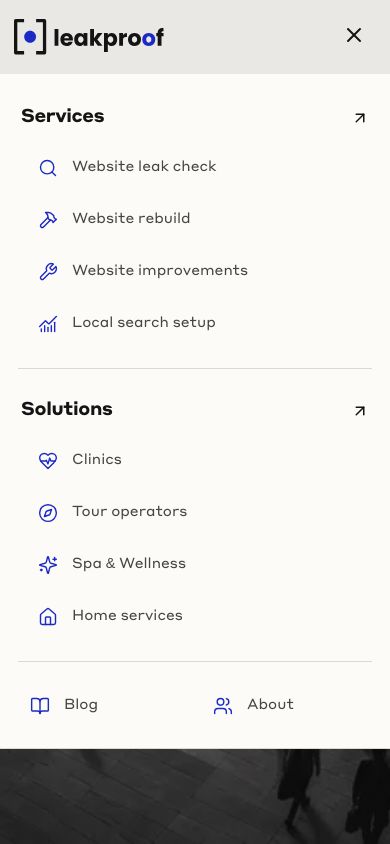
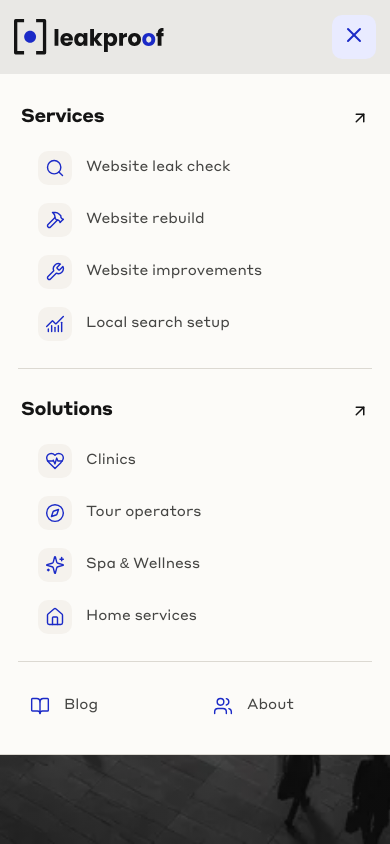
Before and after one commit to AdiKsOnDev/leakproof, a React (Vite) app: page / in a window 390 px wide. Both pictures are taken after a click on the button "Open navigation". Shown: the top 844 px of the page. Built offline with nearby package versions, Linux system fonts and the light colour scheme.

Commit message:
feat(site-ui): add mobile navigation motion and interaction feedback

```diff
--- a/src/components/layout/Header.tsx
+++ b/src/components/layout/Header.tsx
@@ -46,6 +46,7 @@ export function Header() {
   const [dropdownOpen, setDropdownOpen] = useState(false)
   const [dropdownDirection, setDropdownDirection] = useState<'left' | 'right'>('right')
   const dropdownGroupRef = useRef<HTMLDivElement>(null)
+  const menuButtonRef = useRef<HTMLButtonElement>(null)
   const triggerRefs = useRef<Partial<Record<DropdownKey, HTMLAnchorElement>>>({})
   const closeTimerRef = useRef<ReturnType<typeof setTimeout>>()
   const exitTimerRef = useRef<ReturnType<typeof setTimeout>>()
@@ -119,8 +120,21 @@ export function Header() {
     }
     const previousOverflow = document.body.style.overflow
     document.body.style.overflow = 'hidden'
+    const dismissOnEscape = (event: KeyboardEvent) => {
+      if (event.key !== 'Escape') return
+      setMenuOpen(false)
+      menuButtonRef.current?.focus()
+    }
+    const desktop = window.matchMedia('(min-width: 801px)')
+    const closeOnDesktop = () => {
+      if (desktop.matches) setMenuOpen(false)
+    }
+    document.addEventListener('keydown', dismissOnEscape)
+    desktop.addEventListener('change', closeOnDesktop)
     return () => {
       document.body.style.overflow = previousOverflow
+      document.removeEventListener('keydown', dismissOnEscape)
+      desktop.removeEventListener('change', closeOnDesktop)
     }
   }, [menuOpen])
 
@@ -141,16 +155,18 @@ export function Header() {
         </Link>
 
         <button
+          ref={menuButtonRef}
           className="menu-button"
           type="button"
           aria-label={menuOpen ? 'Close navigation' : 'Open navigation'}
           aria-expanded={menuOpen}
+          aria-controls="site-navigation"
           onClick={() => setMenuOpen((current) => !current)}
         >
           {menuOpen ? <X size={24} /> : <Menu size={24} />}
         </button>
 
-        <nav className={`site-nav ${menuOpen ? 'site-nav--open' : ''}`} aria-label="Main navigation">
+        <nav id="site-navigation" className={`site-nav ${menuOpen ? 'site-nav--open' : ''}`} aria-label="Main navigation">
           <div className="site-nav__links site-nav__links--desktop">
             <div
               className="site-nav__dropdown-group"
@@ -262,8 +278,9 @@ export function Header() {
                       return (
                         <li key={item.path}>
                           <NavLink to={item.path} onClick={closeMenu}>
-                            <Icon aria-hidden="true" size={20} strokeWidth={1.7} />
+                            <span className="mobile-nav__icon"><Icon aria-hidden="true" size={20} strokeWidth={1.7} /></span>
                             <span>{item.label}</span>
+                            <ArrowUpRight className="mobile-nav__link-arrow" aria-hidden="true" size={16} />
                           </NavLink>
                         </li>
                       )
--- a/src/styles/_responsive.scss
+++ b/src/styles/_responsive.scss
@@ -70,6 +70,10 @@
     background: $paper;
     max-height: calc(100dvh - 74px);
     overflow-y: auto;
+    overscroll-behavior-y: contain;
+    padding-bottom: max(24px, env(safe-area-inset-bottom));
+    scrollbar-width: thin;
+    scrollbar-color: $line $paper;
   }
 
   .site-nav--open {
@@ -140,6 +144,56 @@
   }
 
   .mobile-nav__secondary { display: grid; grid-template-columns: repeat(2, minmax(0, 1fr)); gap: 12px; padding-top: 20px; }
+
+  .mobile-nav__icon {
+    display: grid;
+    width: 34px;
+    height: 34px;
+    flex: none;
+    border-radius: $radius-small;
+    background: $cream;
+    place-items: center;
+    transition: background-color 150ms ease, color 150ms ease;
+  }
+
+  .mobile-nav__submenu a { padding-block: 7px; }
+  .mobile-nav__submenu a > span:nth-child(2) { flex: 1; }
+  .mobile-nav__submenu .mobile-nav__link-arrow {
+    opacity: 0;
+    transform: translate(-3px, 3px);
+    transition: opacity 150ms ease, transform 150ms ease;
+  }
+
+  .site-nav__mobile a {
+    transition: background-color 150ms ease, color 150ms ease, transform 120ms ease;
+  }
+
+  .site-nav__mobile a:focus-visible {
+    outline: 2px solid $blue;
+    outline-offset: 2px;
+  }
+
+  .site-nav__mobile a:active { transform: scale(0.985); background: $soft-blue; }
+  .mobile-nav__submenu a[aria-current='page'] { font-weight: 700; }
+  .mobile-nav__submenu a[aria-current='page'] .mobile-nav__icon { background: $blue; }
+  .mobile-nav__submenu a[aria-current='page'] .mobile-nav__icon svg { color: $white; }
+  .mobile-nav__submenu a:is(:focus-visible, :active, [aria-current='page']) .mobile-nav__link-arrow { opacity: 1; transform: none; }
+
+  .menu-button { border-radius: $radius-small; transition: background-color 150ms ease; }
+  .menu-button[aria-expanded='true'] { background: $soft-blue; color: $blue; }
+
+  @media (prefers-reduced-motion: no-preference) {
+    .site-nav--open { animation: mobile-directory-open 240ms cubic-bezier(0.16, 1, 0.3, 1); }
+    .site-nav--open .mobile-nav__section,
+    .site-nav--open .mobile-nav__secondary { animation: mobile-directory-group 220ms cubic-bezier(0.16, 1, 0.3, 1) both; }
+    .site-nav--open .mobile-nav__section:nth-child(2) { animation-delay: 35ms; }
+    .site-nav--open .mobile-nav__secondary { animation-delay: 70ms; }
+  }
+
+  @media (prefers-reduced-motion: reduce) {
+    .site-nav__mobile a:active { transform: none; }
+    .mobile-nav__submenu .mobile-nav__link-arrow { transform: none; transition: opacity 100ms ease; }
+  }
 
   .site-nav__link {
     display: flex;
@@ -423,6 +477,16 @@
   .site-footer__brand {
     grid-column: 1 / -1;
   }
+}
+
+@keyframes mobile-directory-open {
+  from { clip-path: inset(0 0 12% 0); opacity: 0.7; }
+  to { clip-path: inset(0); opacity: 1; }
+}
+
+@keyframes mobile-directory-group {
+  from { transform: translateY(-8px); opacity: 0.5; }
+  to { transform: none; opacity: 1; }
 }
 
 @media (max-width: 1024px) {
```
